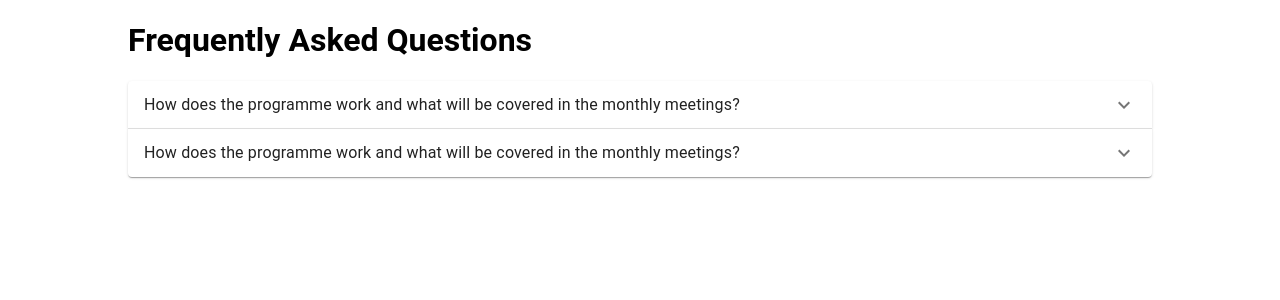
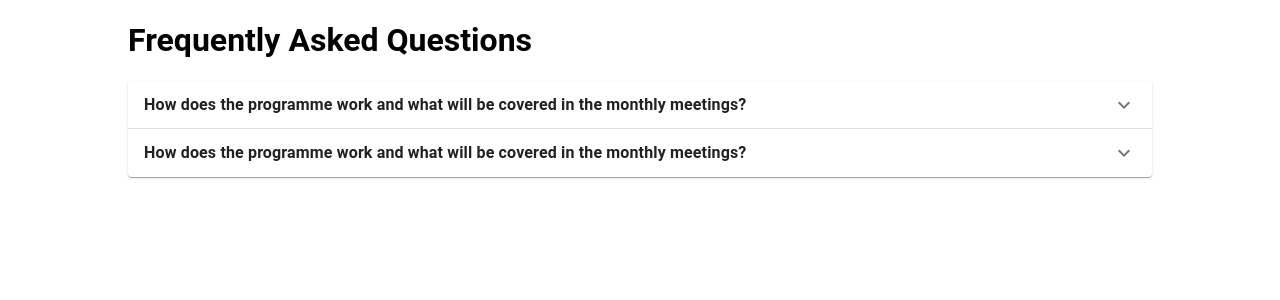
Before and after one commit to AdvisorySG/mentorship-page, a Next.js app: page /faq in a window 1280 px wide. Shown: the top 300 px of the page. Built offline with nearby package versions, Linux system fonts and the light colour scheme.

Commit message:
pages/faq: bold questions (#597)

```diff
--- a/pages/faq.tsx
+++ b/pages/faq.tsx
@@ -42,13 +42,15 @@ const App = () => {
         <h1>Frequently Asked Questions</h1>
         <div>
           {questions.map(({ question, answer }, index) => (
-            <Accordion>
+            <Accordion key={index}>
               <AccordionSummary
                 expandIcon={<ExpandMoreIcon />}
                 aria-controls="panel1a-content"
                 id="panel1a-header"
               >
-                <Typography>{question}</Typography>
+                <Typography>
+                  <b>{question}</b>
+                </Typography>
               </AccordionSummary>
               <AccordionDetails>
                 <Typography>{answer}</Typography>
```
